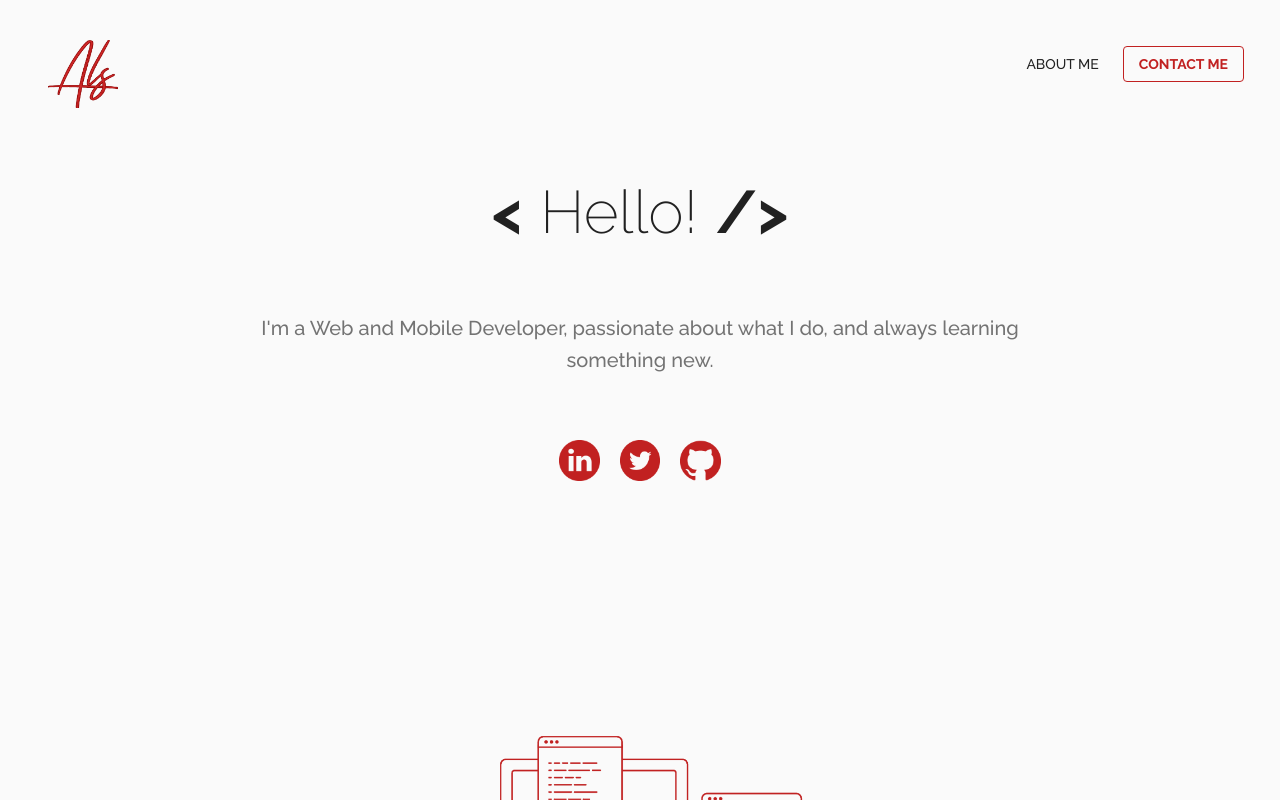
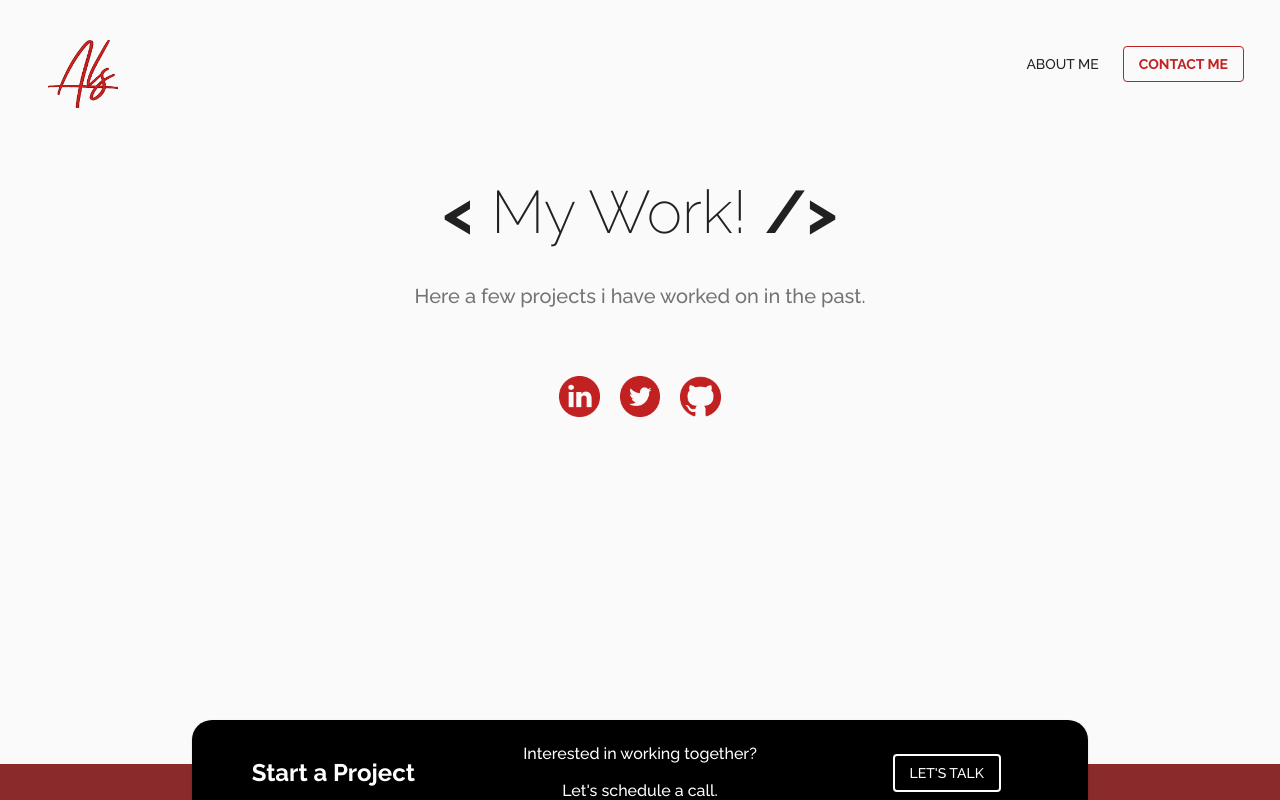
Before and after one commit to alsanusi/new-als-site, a React (Create React App) app: page /about-me in a window 1280 px wide. Shown: the top 800 px of the page. Built offline with nearby package versions, Linux system fonts and the light colour scheme.

Commit message:
feat: about me

```diff
--- a/src/App.js
+++ b/src/App.js
@@ -2,7 +2,8 @@ import React from 'react';
 import { createMuiTheme } from '@material-ui/core/styles';
 import { ThemeProvider } from '@material-ui/styles';
 import './App.css';
-import Index from './views/Index'
+import Index from './views/Index';
+import AboutMe from './views/Aboutme';
 import { BrowserRouter as Router,Switch, Route } from "react-router-dom";
 
 const theme = createMuiTheme({
@@ -22,7 +23,7 @@ function App() {
         <Router>
           <Switch>
             <Route exact path="/" component={Index} />
-            <Route path="/about-me" component={Index} />
+            <Route path="/about-me" component={AboutMe} />
           </Switch>
         </Router>
         </div>
--- /dev/null
+++ b/src/views/Aboutme.jsx
@@ -0,0 +1,111 @@
+import React, { Fragment } from 'react';
+import CssBaseline from '@material-ui/core/CssBaseline';
+import Typography from '@material-ui/core/Typography';
+import { makeStyles } from '@material-ui/core/styles';
+import Container from '@material-ui/core/Container';
+import AppBar from './components/AppBar';
+import Footer from './components/Footer';
+
+const useStyles = makeStyles((theme) => ({
+    '@global': {
+        ul: {
+            margin: 0,
+            padding: 0,
+            listStyle: 'none',
+        },
+    },
+    heroContent: {
+        padding: theme.spacing(12, 0, 6),
+        height: '80vh'
+    },
+    footer: {
+        borderTop: `1px solid ${theme.palette.divider}`,
+        marginTop: theme.spacing(8),
+        paddingTop: theme.spacing(3),
+        paddingBottom: theme.spacing(3),
+        [theme.breakpoints.up('sm')]: {
+            paddingTop: theme.spacing(6),
+            paddingBottom: theme.spacing(6),
+        },
+    },
+    desc: {
+        color: '#fff',
+        lineHeight: '2.2',
+        width: '60%',
+        marginTop: theme.spacing(8),
+        marginLeft: 'auto',
+        marginRight: 'auto',
+        paddingBottom: theme.spacing(12),
+    },
+    bullet: {
+        display: 'inline-block',
+        margin: '0 2px',
+        fontWeight: 'bold'
+    },
+    headerSpacing: {
+        marginBottom: theme.spacing(4),
+    },
+    headerDesc: {
+        width: '60%',
+        marginLeft: 'auto',
+        marginRight: 'auto',
+    },
+    socialMedia: {
+        marginLeft: 10,
+        marginRight: 10,
+        [theme.breakpoints.up('xs')]: {
+            width: '20%',
+        },
+        [theme.breakpoints.up('md')]: {
+            width: '8%',
+        },
+    },
+    socialMediaWrapper: {
+        display: 'block',
+        width: '40%',
+        marginLeft: 'auto',
+        marginRight: 'auto',
+        marginTop: theme.spacing(8),
+    }
+}));
+
+export default function Index() {
+    const classes = useStyles();
+    const open = <span className={classes.bullet}>{"<"}</span>;
+    const close = <span className={classes.bullet}>{"/>"}</span>;
+
+    return (
+        <Fragment>
+            <CssBaseline />
+            <AppBar />
+            {/* Hero unit */}
+            <Container component="main" className={classes.heroContent}>
+                <Typography component="h1" variant="h2" align="center" color="textPrimary" className={classes.headerSpacing}>
+                    {open} My Work! {close}
+                </Typography>
+                <Typography variant="h6" align="center" color="textSecondary" component="p" className={classes.headerDesc}>
+                    Here a few projects i have worked on in the past.
+                </Typography>
+                <div className={classes.socialMediaWrapper}>
+                    <img
+                        className={classes.socialMedia}
+                        alt={''}
+                        src={require("../assets/img/socialmedia/linkedin.png")}
+                    />
+                    <img
+                        className={classes.socialMedia}
+                        alt={''}
+                        src={require("../assets/img/socialmedia/twitter.png")}
+                    />
+                    <img
+                        className={classes.socialMedia}
+                        alt={''}
+                        src={require("../assets/img/socialmedia/github.png")}
+                    />
+                </div>
+            </Container>
+            {/* End hero unit */}
+            <Footer />
+        </Fragment >
+    );
+}
--- a/src/views/components/AppBar.jsx
+++ b/src/views/components/AppBar.jsx
@@ -5,6 +5,7 @@ import Toolbar from '@material-ui/core/Toolbar';
 import Link from '@material-ui/core/Link';
 import CssBaseline from '@material-ui/core/CssBaseline';
 import { makeStyles } from '@material-ui/core/styles';
+import { NavLink } from 'react-router-dom';
 
 const useStyles = makeStyles((theme) => ({
     '@global': {
@@ -53,14 +54,16 @@ export default function Pricing() {
             <CssBaseline />
             <Toolbar className={classes.toolbar}>
                 <Toolbar className={classes.toolbarTitle}>
-                    <img
-                        className={classes.img}
-                        alt={''}
-                        src={require("../../assets/img/logo.png")}
-                    />
+                    <Link component={NavLink} to={'/'}>
+                        <img
+                            className={classes.img}
+                            alt={'als-logo'}
+                            src={require("../../assets/img/logo.png")}
+                        />
+                    </Link>
                 </Toolbar>
                 <nav>
-                    <Link variant="button" color="textPrimary" href="#" className={classes.link}>
+                    <Link variant="button" component={NavLink} to={'/about-me'} color="textPrimary" href="#" className={classes.link}>
                         About Me
                     </Link>
                 </nav>
```
